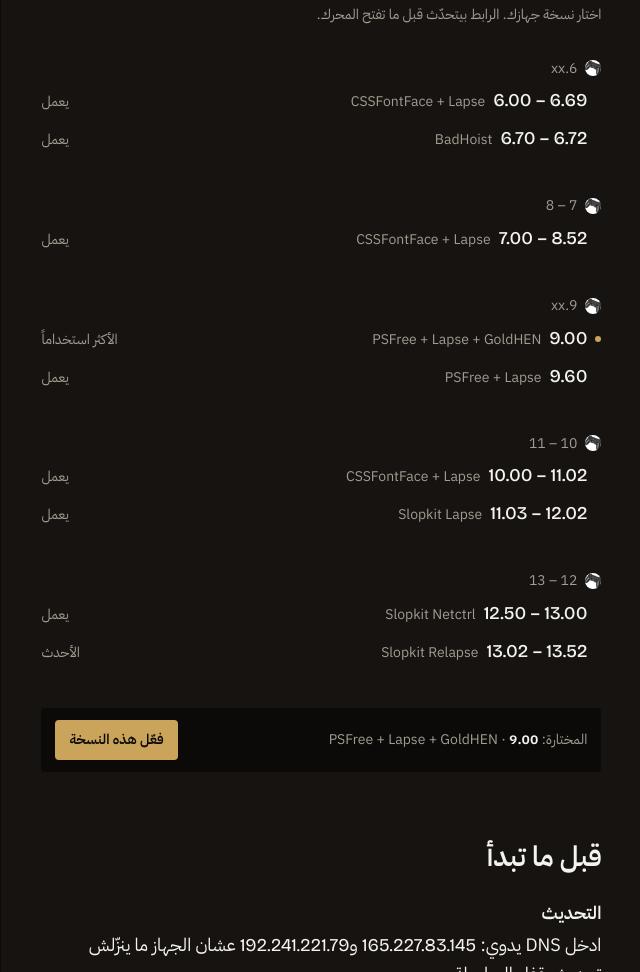
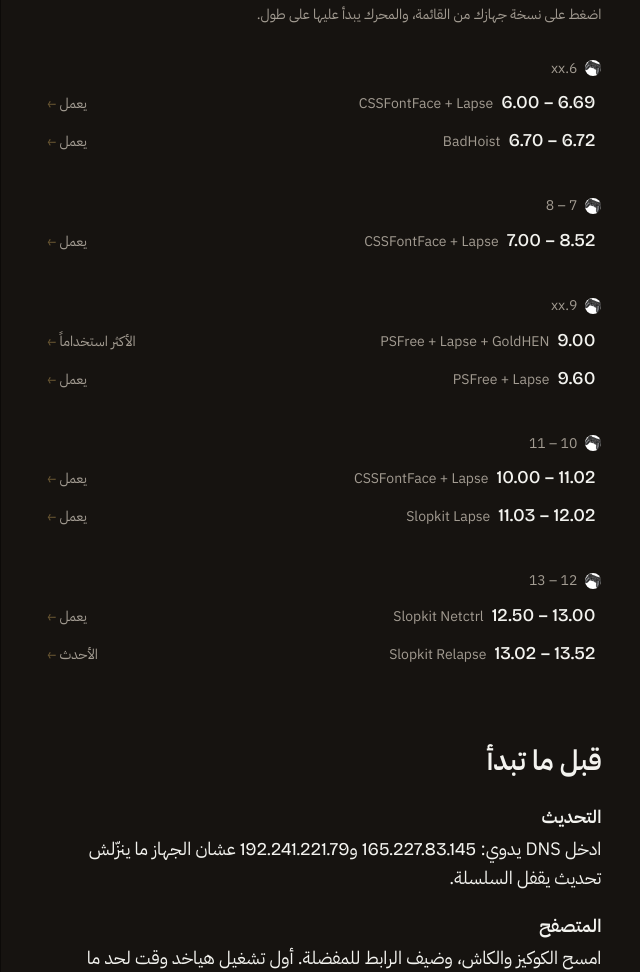
Before and after one commit to FaslaAnime/FaslaAnime.github.io, a plain HTML site: page index.html in a window 1280 px wide. Shown: the part 857-1829 px from the top of the page, without its empty margins (485-1125 px from the left). Drawn offline with nearby package versions, Linux system fonts and the light colour scheme.

Commit message:
Make firmware rows direct activation links

```diff
--- a/app.js
+++ b/app.js
@@ -2,14 +2,10 @@
   "use strict";
 
   var groupsEl = document.getElementById("groups");
-  var selRange = document.getElementById("selRange");
-  var selChain = document.getElementById("selChain");
-  var selAction = document.getElementById("selAction");
   var heroFw = document.getElementById("heroFw");
   var heroChain = document.getElementById("heroChain");
 
-  var selected = 3;
-
+  // Every firmware row is a direct link to the embedded engine with its chain preset.
   function render() {
     groupsEl.innerHTML = ERAS.map(function (era) {
       var rows = FIRMWARES.map(function (item, index) { return { item: item, index: index }; })
@@ -20,46 +16,34 @@
         '<img src="assets/dualshock-4.jpg" width="16" height="16" alt="" aria-hidden="true" loading="lazy">' +
         "<span>" + era.label + "</span></div>" +
         rows.map(function (entry) {
-          return '<div class="row' + (entry.index === selected ? " is-selected" : "") +
-            '" role="button" tabindex="0" data-index="' + entry.index + '">' +
-            '<span class="row-main"><i class="dot" aria-hidden="true"></i>' +
+          return '<a class="row" href="jb/index.html?chain=' + entry.item.chain +
+            '" data-index="' + entry.index + '" aria-label="تفعيل ' + entry.item.range + '">' +
+            '<span class="row-main">' +
             '<span class="row-range">' + entry.item.range + "</span>" +
             '<span class="row-chain">' + entry.item.chainName + "</span></span>" +
-            '<span class="row-meta">' + entry.item.state + "</span></div>";
+            '<span class="row-meta">' + entry.item.state +
+            '<span class="row-go" aria-hidden="true"> ←</span></span>' +
+            "</a>";
         }).join("") + "</div>";
     }).join("");
   }
 
-  function select(index) {
-    var item = FIRMWARES[index];
+  // The small status panel previews the version under the pointer or keyboard focus.
+  function preview(event) {
+    var row = event.target.closest(".row");
+    if (!row) return;
+    var item = FIRMWARES[Number(row.dataset.index)];
     if (!item) return;
-    selected = index;
-    selRange.textContent = item.range;
-    selChain.textContent = item.chainName;
-    selAction.href = "jb/index.html?chain=" + item.chain;
     heroFw.textContent = item.range;
     heroChain.textContent = item.chain;
-    Array.prototype.forEach.call(groupsEl.querySelectorAll(".row"), function (row) {
-      row.classList.toggle("is-selected", Number(row.dataset.index) === index);
-    });
   }
 
-  groupsEl.addEventListener("click", function (event) {
-    var row = event.target.closest(".row");
-    if (row) select(Number(row.dataset.index));
-  });
-
-  groupsEl.addEventListener("keydown", function (event) {
-    if (event.key !== "Enter" && event.key !== " ") return;
-    var row = event.target.closest(".row");
-    if (!row) return;
-    event.preventDefault();
-    select(Number(row.dataset.index));
-  });
+  groupsEl.addEventListener("pointerover", preview);
+  groupsEl.addEventListener("focusin", preview);
 
   /* A single quiet fade for the few focal pieces. No scroll animations. */
   if ("IntersectionObserver" in window && !window.matchMedia("(prefers-reduced-motion: reduce)").matches) {
-    var quiet = document.querySelectorAll(".hero h1, .hero .lead, .hero .actions, .panel, .block h2, .activate-line");
+    var quiet = document.querySelectorAll(".hero h1, .hero .lead, .hero .actions, .panel, .block h2, .intro");
     Array.prototype.forEach.call(quiet, function (el) { el.classList.add("quiet-in"); });
     var fade = new IntersectionObserver(function (entries) {
       entries.forEach(function (entry) {
@@ -72,5 +56,4 @@
   }
 
   render();
-  select(selected);
 })();
--- a/index.html
+++ b/index.html
@@ -48,12 +48,8 @@
 
   <section class="block" id="firmwares" aria-labelledby="fw-title">
     <h2 id="fw-title">النسخات</h2>
-    <p class="intro">اختار نسخة جهازك. الرابط بيتحدّث قبل ما تفتح المحرك.</p>
+    <p class="intro">اضغط على نسخة جهازك من القائمة، والمحرك يبدأ عليها على طول.</p>
     <div id="groups"></div>
-    <div class="activate-line">
-      <span class="chosen">المختارة: <b id="selRange">9.00</b> · <span id="selChain">PSFree + Lapse</span></span>
-      <a class="btn btn--small" id="selAction" href="jb/index.html?chain=psfree">فعّل هذه النسخة</a>
-    </div>
   </section>
 
   <section class="block" id="steps" aria-labelledby="steps-title">
--- a/styles.css
+++ b/styles.css
@@ -96,7 +96,6 @@ h1 {
 }
 .btn:hover { background: #d9b46a; }
 .btn:active { background: #b8944b; }
-.btn--small { padding: 9px 14px; }
 
 .panel {
   margin-top: 56px;
@@ -134,38 +133,23 @@ h1 {
   justify-content: space-between;
   gap: 16px;
   min-height: 38px;
+  padding: 2px 6px;
+  text-decoration: none;
   cursor: pointer;
   border-radius: var(--radius);
   transition: background-color 120ms linear;
 }
 .row:hover { background: var(--surface); }
 .row-main { display: flex; align-items: baseline; gap: 8px; min-width: 0; }
-.dot {
-  width: 6px;
-  height: 6px;
-  border-radius: 50%;
-  background: var(--accent);
-  opacity: 0;
-  flex: 0 0 auto;
-  transform: translateY(-2px);
-}
-.row.is-selected .dot { opacity: 1; }
 .row-range { font-size: var(--body); font-weight: 500; direction: ltr; white-space: nowrap; }
 .row-chain { font-size: var(--small); color: var(--muted); }
 .row-meta { font-size: var(--small); color: var(--muted); text-align: left; white-space: nowrap; }
-
-.activate-line {
-  display: flex;
-  align-items: center;
-  justify-content: space-between;
-  gap: 16px;
-  margin-top: 32px;
-  background: var(--bg);
-  border-radius: var(--radius);
-  padding: 12px 14px;
+.row-go {
+  color: var(--accent);
+  opacity: 0.45;
+  transition: opacity 120ms linear;
 }
-.chosen { font-size: var(--small); color: var(--muted); }
-.chosen b { color: var(--ink); font-weight: 600; }
+.row:hover .row-go, .row:focus-visible .row-go { opacity: 1; }
 
 .notes > div { margin-top: 20px; }
 .notes dt { font-size: var(--body); font-weight: 600; }
@@ -197,7 +181,6 @@ h1 {
   .actions { flex-wrap: wrap; gap: 16px; }
   .row { align-items: flex-start; padding-block: 8px; }
   .row-meta { max-width: 40%; white-space: normal; }
-  .activate-line { flex-direction: column; align-items: flex-start; }
 }
 
 @media (prefers-reduced-motion: reduce) {
```
